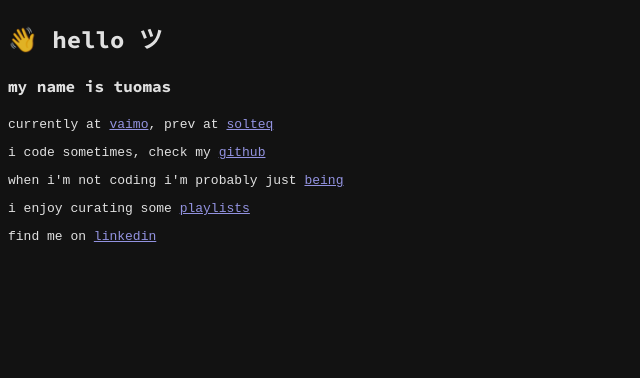
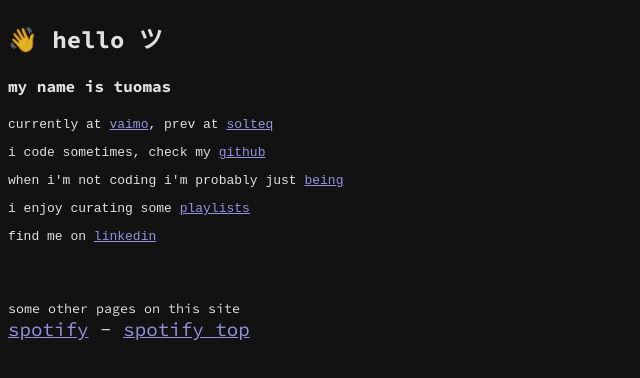
Before and after one commit to pomppa/bio, a Next.js app: page / in a window 1280 px wide. Shown: the top 378 px of the page, without its empty margins (0-640 px from the left). Built offline with nearby package versions, Linux system fonts and the light colour scheme.

Commit message:
content changes

```diff
--- a/app/page.tsx
+++ b/app/page.tsx
@@ -40,6 +40,13 @@ export default function Page() {
           linkedin
         </a>
       </pre>
+      <br></br>
+      <br></br>
+      <small>some other pages on this site</small>
+      <br></br>
+      <big>
+        <a href="spotify">spotify</a> - <a href="spotify/top">spotify top</a>
+      </big>
     </>
   );
 }
```
